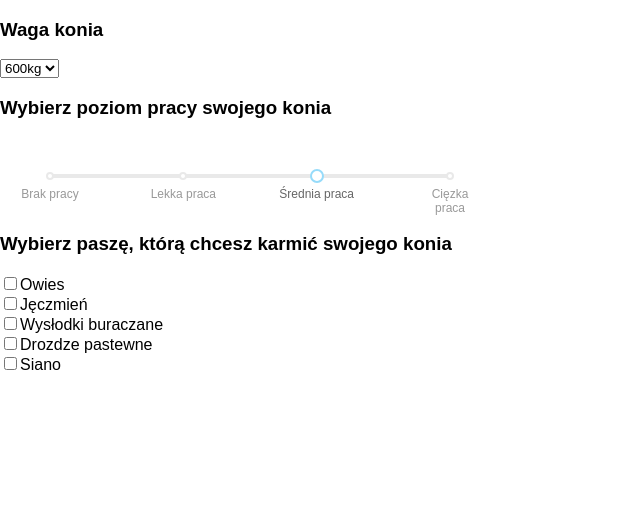
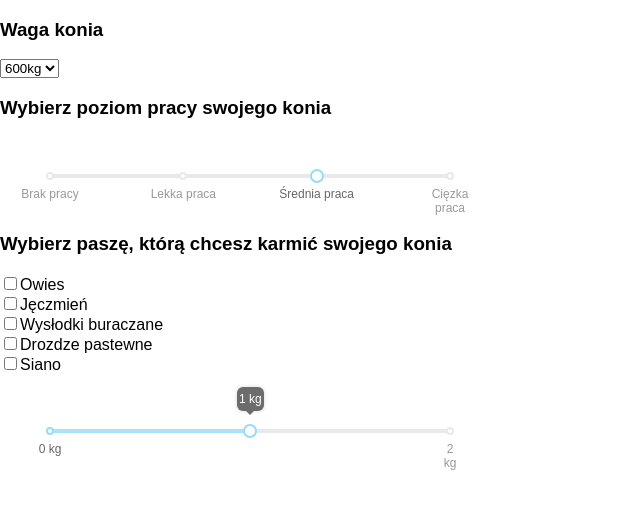
Before and after one commit to kasiakb/horse_app, a React (Create React App) app: page / in a window 1280 px wide. Shown: the top 508 px of the page, without its empty margins (0-640 px from the left). Built offline with nearby package versions, Linux system fonts and the light colour scheme.

Commit message:
Create slider mock-up

```diff
--- a/package.json
+++ b/package.json
@@ -5,7 +5,8 @@
   "dependencies": {
     "rc-slider": "^8.6.0",
     "react": "^16.2.0",
-    "react-dom": "^16.2.0"
+    "react-dom": "^16.2.0",
+    "react-rangeslider": "^2.2.0"
   },
   "devDependencies": {
     "react-scripts": "1.1.0"
--- a/src/components/App.js
+++ b/src/components/App.js
@@ -6,6 +6,7 @@ import CheckBox from './CheckBox';
 import SliderWork from './SliderWork';
 import formsData from '../formsData.json';
 import ResultSection from './ResultSection';
+import SmallSliderForage from './SmallSliderForage'
 
 class App extends React.Component {
   constructor(props) {
--- a/src/components/ResultSection.js
+++ b/src/components/ResultSection.js
@@ -2,6 +2,9 @@ import React from 'react';
 import Title from './Title';
 import SmallSliderTitle from './SmallSliderTitle'
 import formsData from '../formsData.json';
+import SmallSliderForage from './SmallSliderForage';
+import Slider from 'rc-slider';
+import Tooltip from 'rc-tooltip';
 
 class ResultSection extends React.Component {
 
@@ -10,10 +13,8 @@ class ResultSection extends React.Component {
       return (
         <div key={sliderTitle}>
           <label>
-            {/* <input
-              name = {sliderTitle}
-            /> */}
             {sliderTitle}
+            {/* <SmallSliderForage/> */}
           </label>
         </div>
       )
@@ -40,7 +41,9 @@ class ResultSection extends React.Component {
         <SmallSliderTitle
           smallSliderTitleValue={this.sliderTitle(this.props.selectedCheckboxes)}
         />
-        {this.props.input}
+        <SmallSliderForage
+          smallSliderTitleValue={this.sliderTitle(this.props.selectedCheckboxes)}
+        />
       </div>
     );
   }
--- /dev/null
+++ b/src/components/SmallSliderForage.js
@@ -0,0 +1,49 @@
+import 'rc-slider/assets/index.css';
+import 'rc-tooltip/assets/bootstrap.css';
+import React from 'react';
+import Slider from 'rc-slider';
+import Tooltip from 'rc-tooltip';
+import SmallSliderTitle from './SmallSliderTitle'
+
+const createSliderWithTooltip = Slider.createSliderWithTooltip;
+const Range = createSliderWithTooltip(Slider.Range);
+const Handle = Slider.Handle;
+
+class SmallSliderForage extends React.Component {
+
+  marks = {
+    0: "0 kg",
+    2: "2 kg"
+  }
+
+  handle = (props) => {
+    const { value, dragging, index, ...restProps } = props;
+    return (
+      <Tooltip
+        prefixCls="rc-slider-tooltip"
+        overlay={`${value} kg`}
+        visible={true}
+        placement="top"
+        key={index}
+      >
+        <Handle value={value} {...restProps} />
+      </Tooltip>
+    );
+  };
+
+
+  wrapperStyle = { width: 400, margin: 50 };
+
+  render() {
+    console.log(this.props.smallSliderTitleValue)
+    return (
+      <div>
+        <div style={this.wrapperStyle}>
+          <Slider name={this.props.smallSliderTitleValue} min={0} max={2} step={0.1} defaultValue={1} handle={this.handle} marks = {this.marks} />
+        </div>
+    </div>
+    );
+  }
+}
+
+export default SmallSliderForage
```
